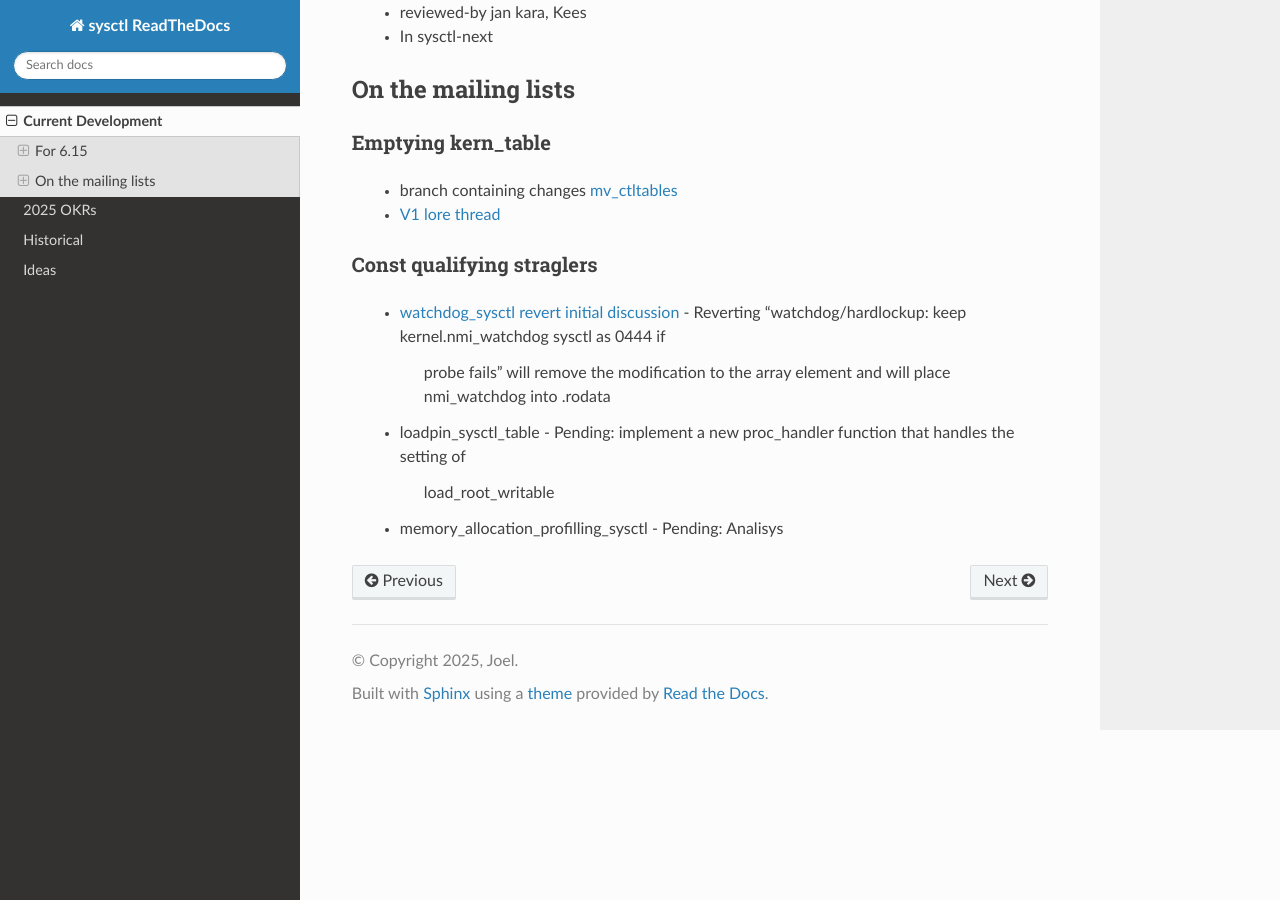
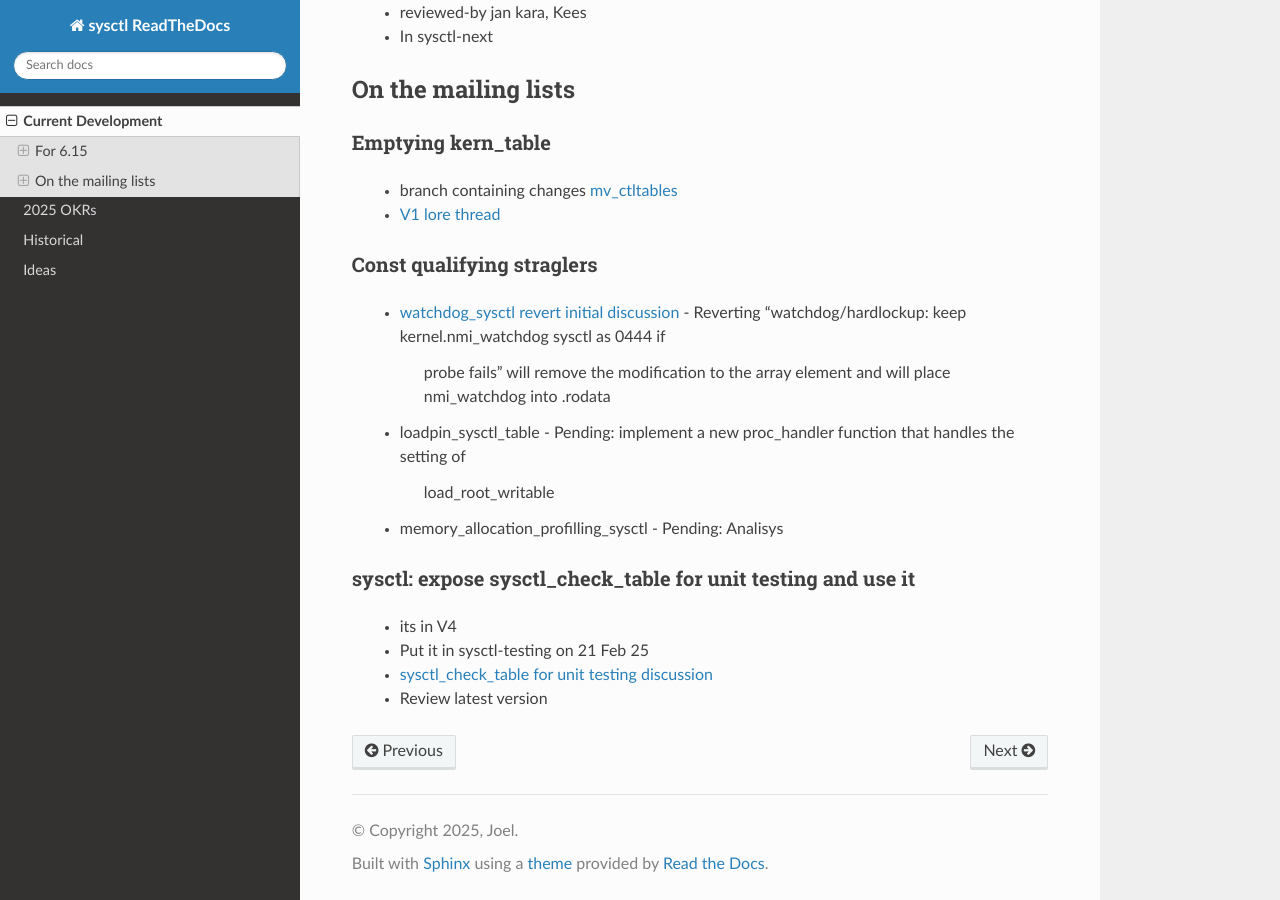
Before and after one commit to Joelgranados/sysctl_dev_rtd, a Sphinx documentation site: the page built from docs/current.rst, in a window 1280 px wide and 900 px high, scrolled down 821 px. Built offline with Sphinx 7.4.7 and the Read the Docs theme 3.1.0, drawn with Linux system fonts in a browser that asks for light colours.

Commit message:
current: Add infor about exposing sysctl_check_table
Signed-off-by: Joel Granados <joel.granados@kernel.org>

```diff
--- a/docs/current.rst
+++ b/docs/current.rst
@@ -63,3 +63,14 @@ Const qualifying straglers
 
 .. _watchdog_sysctl revert initial discussion:
    https://lore.kernel.org/all/588ec9ab-b38a-40b3-8db5-575a09e9a126@meta.com/
+
+
+sysctl: expose sysctl_check_table for unit testing and use it
+-------------------------------------------------------------
+  * its in V4
+  * Put it in sysctl-testing on 21 Feb 25
+  * `sysctl_check_table for unit testing discussion`_
+  * Review latest version
+
+.. _sysctl_check_table for unit testing discussion:
+   https://lore.kernel.org/20250121213354.3775644-1-jsperbeck@google.com
```
